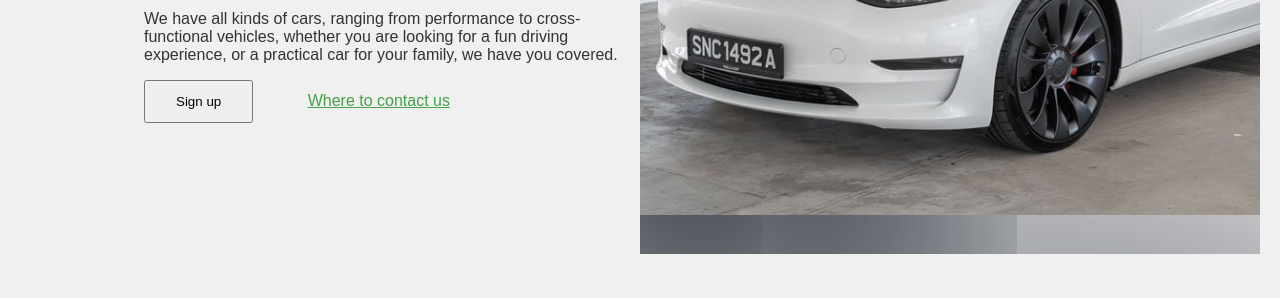
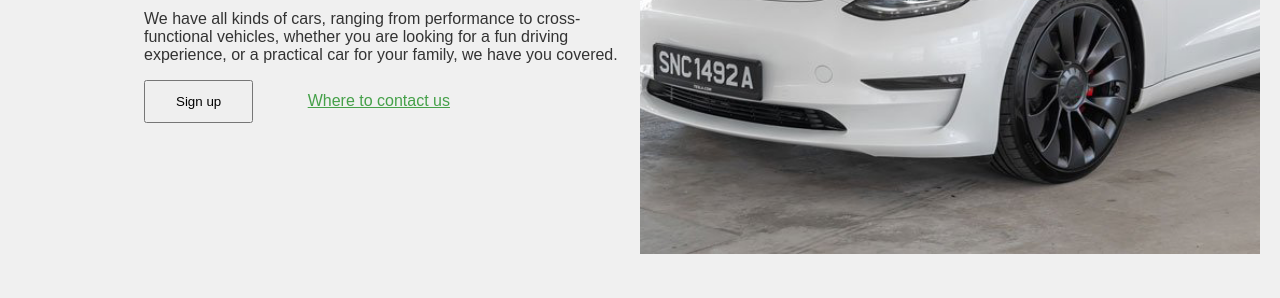
Before and after one commit to weasl40/weasl40.github.io, a plain HTML site: page index.html in a window 1280 px wide. Shown: the part 696-994 px from the top of the page. Drawn offline with nearby package versions, Linux system fonts and the light colour scheme.

Commit message:
Update index.html

```diff
--- a/index.html
+++ b/index.html
@@ -189,11 +189,22 @@
             box-shadow: 300px 0px 300px #2d333d inset;
             text-align: right;
             animation: fadeIn 2s;
+            position: relative; /* Added to position the image absolutely within this container */
         }
 
         .bannerRight img {
             vertical-align: middle;
             animation: flyInRight 1s ease-out;
+        }
+
+        /* Ensure the image scales properly within the container */
+        .full-banner-img {
+            width: 100%;
+            height: 100%;
+            object-fit: cover; /* Ensures the image covers the container without distortion */
+            position: absolute;
+            top: 0;
+            left: 0;
         }
 
         /* Footer section */
@@ -342,8 +353,9 @@
         </div>
 
         <div class="bannerRight">
-            <img src="img/thumbnails/tesla3.png" width="950px">
-        </div><div class="clear"></div>
+            <img src="img/thumbnails/tesla3.png" class="full-banner-img">
+        </div>
+        <div class="clear"></div>
 
         <div class="logoContainer animateOnScroll">
             <span>
```
